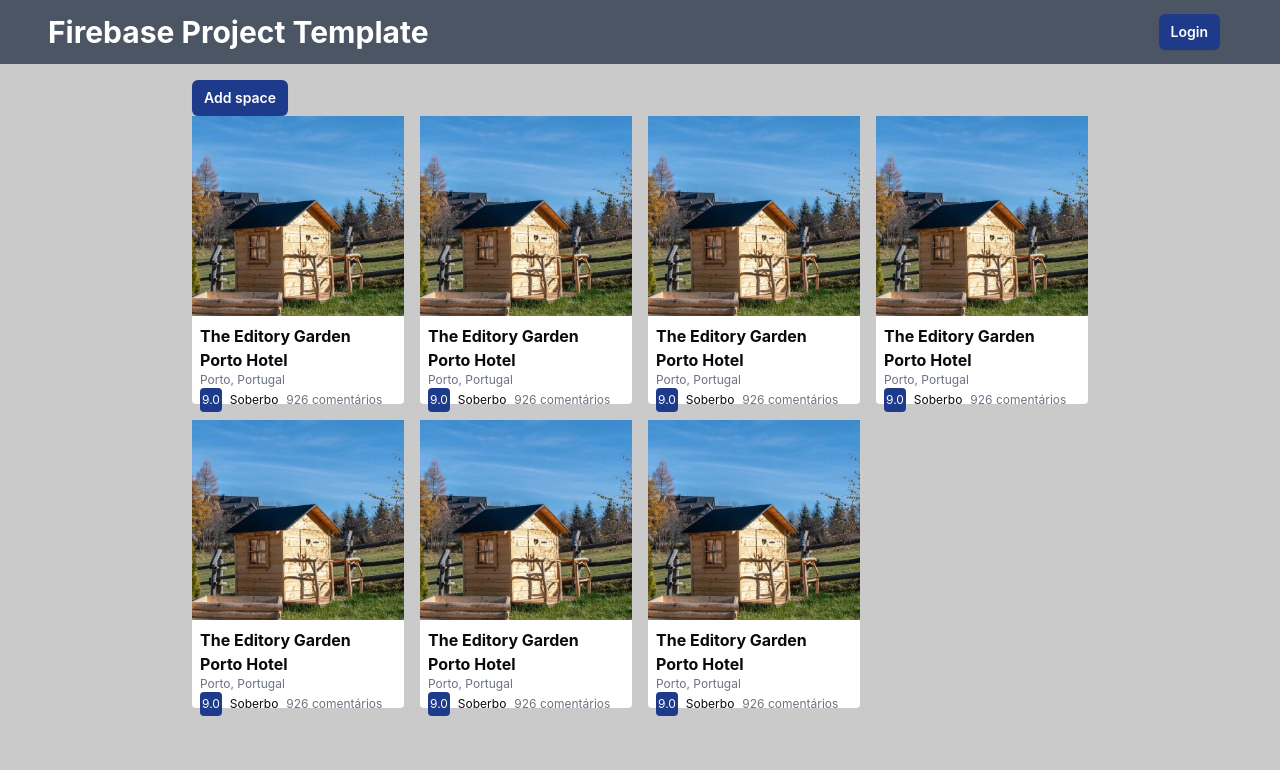
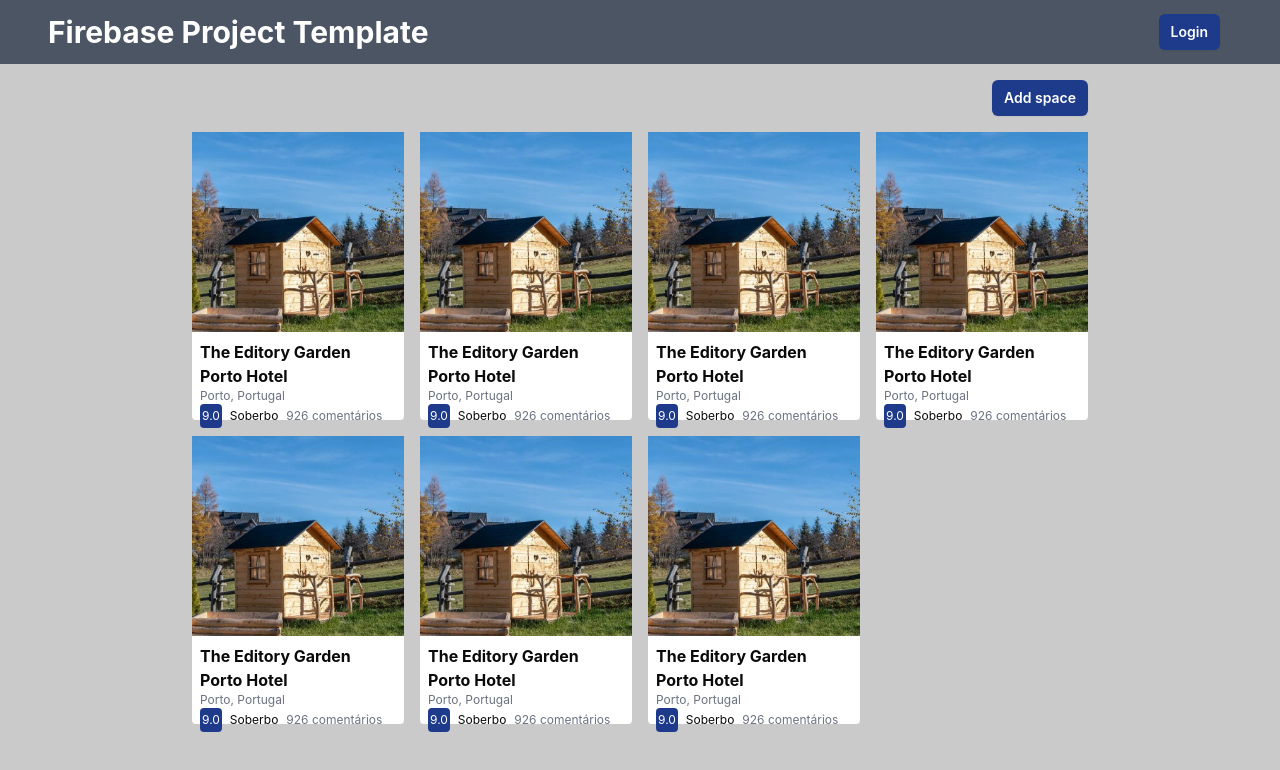
Before and after one commit to ricardolsousa/rent-spaces, a React (Create React App) app: page /spaces in a window 1280 px wide. Shown: the top 770 px of the page. Built offline with nearby package versions, Linux system fonts and the light colour scheme.

Commit message:
feat: space list actions components created

```diff
--- /dev/null
+++ b/src/components/spaces/space-list/space-list-actions/SpaceListActions.tsx
@@ -0,0 +1,11 @@
+import CreateSpace from "../../create-space/CreateSpace";
+
+const SpaceListActions = () => {
+  return (
+    <div className="w-full flex justify-end mb-4 gap-2">
+      <CreateSpace />
+    </div>
+  );
+};
+
+export default SpaceListActions;
--- a/src/pages/spaces/SpacesPage.tsx
+++ b/src/pages/spaces/SpacesPage.tsx
@@ -1,12 +1,12 @@
 import { SpaceProvider } from "../../components/spaces/context/SpaceContext";
-import CreateSpace from "../../components/spaces/create-space/CreateSpace";
+import SpaceListActions from "../../components/spaces/space-list/space-list-actions/SpaceListActions";
 import SpaceList from "../../components/spaces/space-list/SpaceList";
 
 const SpacesPage = () => {
   return (
     <div className="py-4 px-48">
       <SpaceProvider>
-        <CreateSpace />
+        <SpaceListActions />
         <SpaceList />
       </SpaceProvider>
     </div>
```
